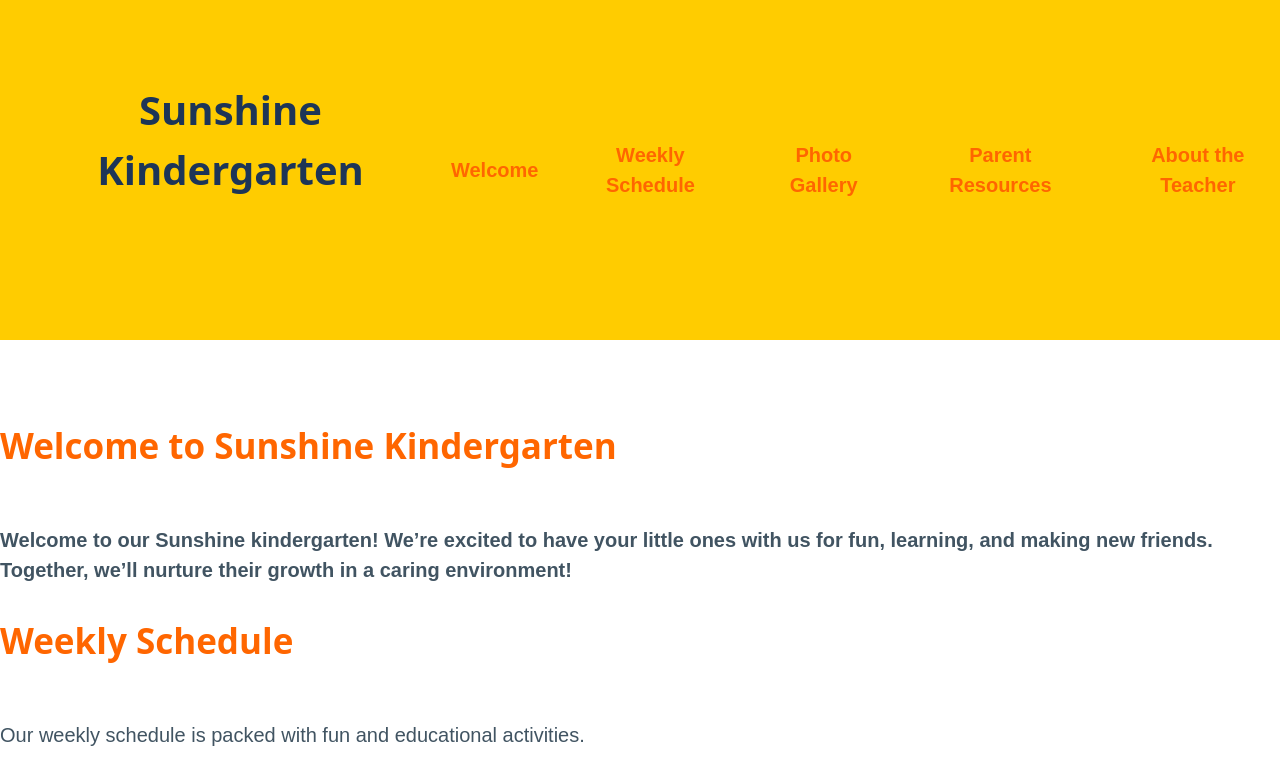
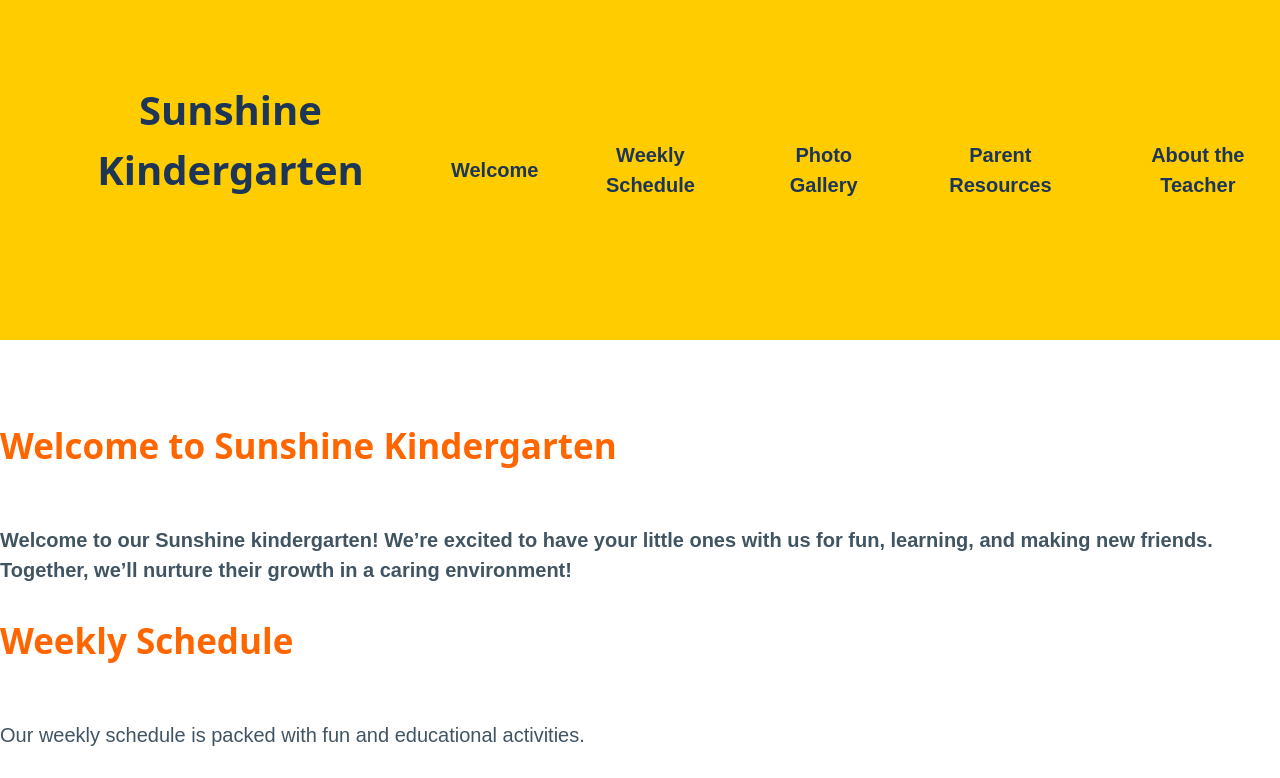
Before and after one commit to Maitham-Ali/ITCS333, a plain HTML site: page Index.html in a window 1280 px wide. Shown: the top 778 px of the page. Drawn offline with nearby package versions, Linux system fonts and the light colour scheme.

Commit message:
lasr last last edit

```diff
--- a/Styles.css
+++ b/Styles.css
@@ -78,7 +78,7 @@ nav ul li {
 
 nav ul li a {
     text-decoration: none;
-    color: #ff6600;
+    color: #1d3557;
     font-weight: bold;
     padding: 10px;
     border-radius: 5px;
```
